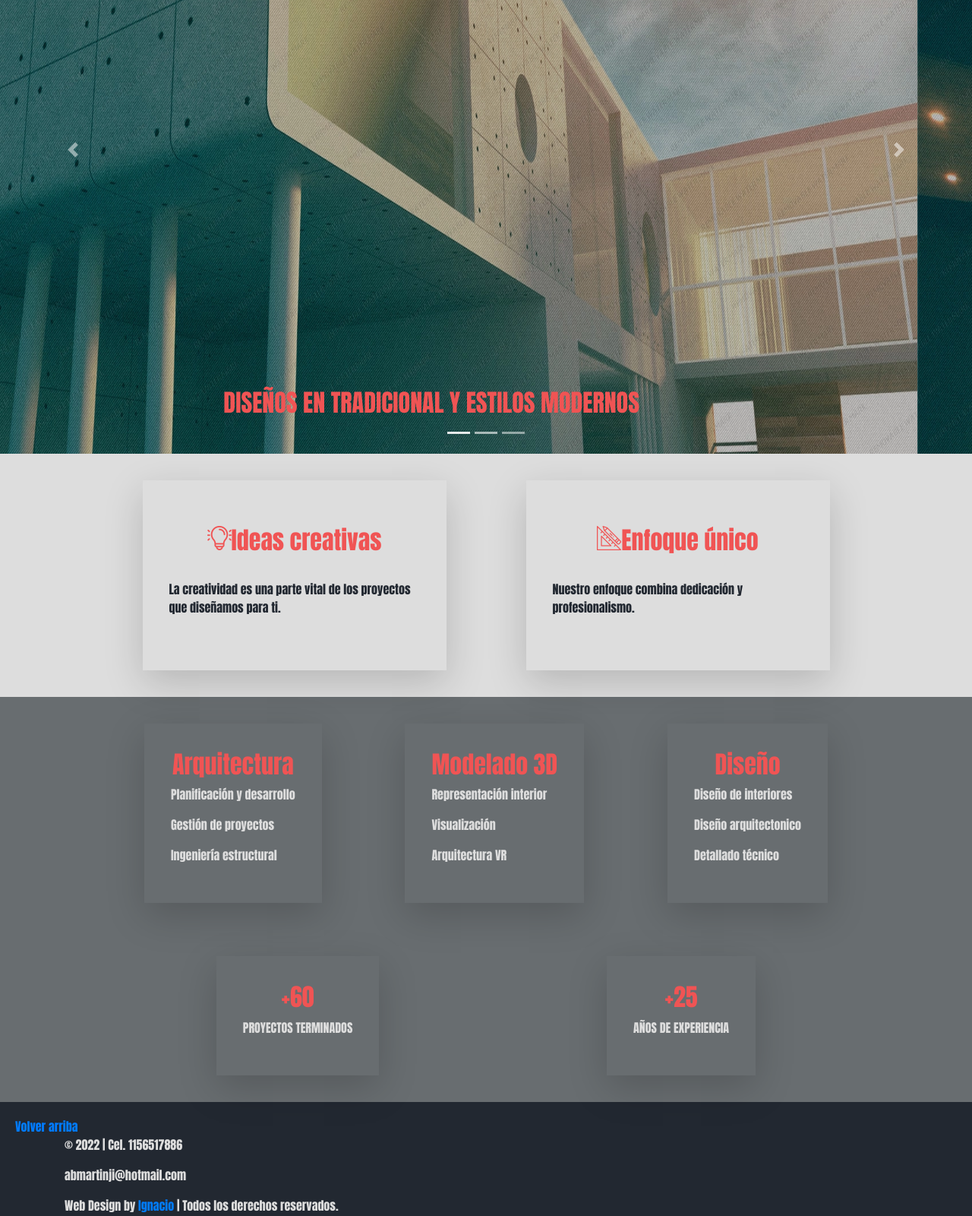
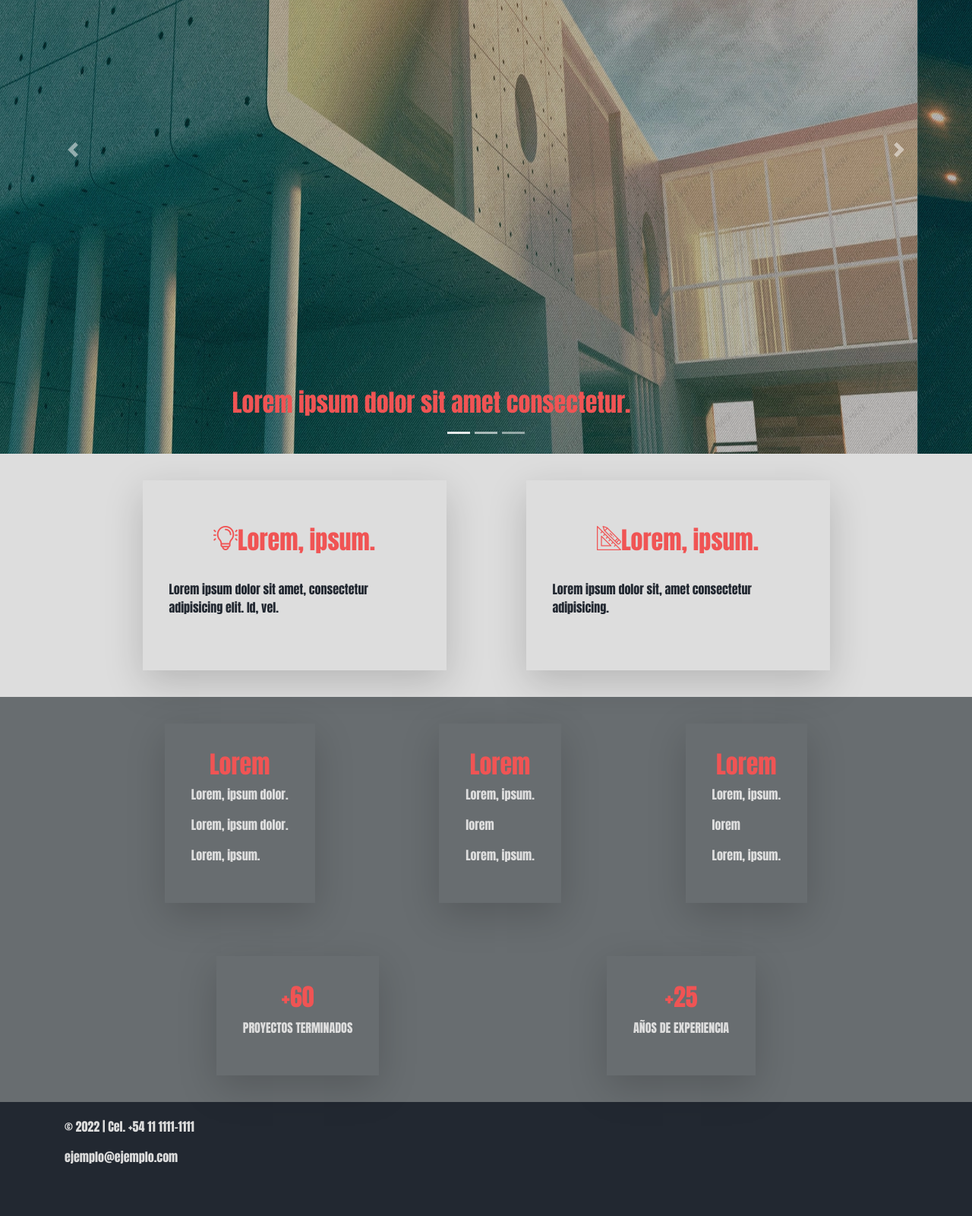
Before and after one commit to nachorosa/proyecto-aliciamartin, a plain HTML site: page index.html in a window 1280 px wide. Shown: the part 705-2305 px from the top of the page at 76% size. Drawn offline with nearby package versions, Linux system fonts and the light colour scheme.

Commit message:
profesor

```diff
--- a/index.html
+++ b/index.html
@@ -5,7 +5,7 @@
     <link rel="stylesheet" href="https://cdn.jsdelivr.net/npm/bootstrap@4.6.1/dist/css/bootstrap.min.css"
         integrity="sha384-zCbKRCUGaJDkqS1kPbPd7TveP5iyJE0EjAuZQTgFLD2ylzuqKfdKlfG/eSrtxUkn" crossorigin="anonymous">
     <link rel="stylesheet" href="styles.css">
-    <title>ALICIA BEATRIZ MARTIN - ARQUITECTA SAN MARTIN</title>
+    <title>ALICIA MARTIN - ARQUITECTA</title>
 </head>
 
 <body>
@@ -46,22 +46,20 @@
         <div class="row">
             <div class="col-xs-12 col-sm-8 col-md-8 col-lg-8">
                 <div>
-                    <h1 class="text-center">ALICIA BEATRIZ MARTIN</h1>
+                    <h1 class="text-center">ALICIA MARTIN</h1>
                 </div>
                 <div>
-                    <p>Con más de 25 años de experiencia en la combinación de tradiciones e innovaciones, Arty crea
-                        entornos para inspirar la forma en que las personas viven, aprenden, se curan, trabajan y
-                        juegan.</p>
+                    <p>Lorem, ipsum dolor sit amet consectetur adipisicing elit. Eum expedita corrupti fugiat numquam mollitia, molestias adipisci, accusamus quibusdam magnam praesentium consequuntur ab vitae velit nostrum explicabo ullam voluptatibus officia voluptates.</p>
                 </div>
             </div>
 
             <div class="col-xs-12 col-sm-4 col-md-4 col-lg-4 fotosprincipal">
 
-                <div class="esquina mostrar mostrar1">TEXTO11
+                <div class="esquina mostrar mostrar1">Lorem ipsum dolor sit amet.
                 </div>
-                <div class="esquina mostrar mostrar2">TEXTO22
+                <div class="esquina mostrar mostrar2">Lorem ipsum dolor.
                 </div>
-                <div class="esquina mostrar mostrar3">TEXTO33
+                <div class="esquina mostrar mostrar3">Lorem, ipsum.
                 </div>
             </div>
         </div>
@@ -78,19 +76,19 @@
                 <div class="carousel-item active">
                     <img src="img/index-carrusel-1.webp" alt="img1">
                     <div class="carousel-caption">
-                        <h2>DISEÑOS EN TRADICIONAL Y ESTILOS MODERNOS</h2>
+                        <h2>Lorem ipsum dolor sit amet consectetur.</h2>
                     </div>
                 </div>
                 <div class="carousel-item">
                     <img src="img/index-carrusel-2.webp" alt="img2">
                     <div class="carousel-caption">
-                        <h2>CONECTANDO PERSONAS, OBJETOS Y ESPACIOS</h2>
+                        <h2>Lorem, ipsum dolor.</h2>
                     </div>
                 </div>
                 <div class="carousel-item">
                     <img src="img/index-carrusel-3.webp" alt="img3">
                     <div class="carousel-caption">
-                        <H2>TENEMOS PASIÓN POR CREAR ALGO NUEVO</H2>
+                        <H2>Lorem ipsum dolor sit amet.</H2>
                     </div>
                 </div>
             </div>
@@ -108,22 +106,22 @@
                 <div class="shadow-lg informacion2">
                     <div class="informacion4">
                         <img src="img/idea.png" alt="">
-                        <h2>Ideas creativas</h2>
+                        <h2>Lorem, ipsum.</h2>
                     </div>
 
                     <div>
-                        <p>La creatividad es una parte vital de los proyectos que diseñamos para ti.</p>
+                        <p>Lorem ipsum dolor sit amet, consectetur adipisicing elit. Id, vel.</p>
                     </div>
                 </div>
 
                 <div class="shadow-lg informacion2">
                     <div class="informacion4">
                         <img src="img/herramientas.png" alt="">
-                        <h2>Enfoque único</h2>
+                        <h2>Lorem, ipsum.</h2>
                     </div>
 
                     <div>
-                        <P>Nuestro enfoque combina dedicación y profesionalismo.</P>
+                        <P>Lorem ipsum dolor sit, amet consectetur adipisicing.</P>
                     </div>
                 </div>
         </div>
@@ -132,24 +130,24 @@
     <section class="indexfinal">
             <div class="informacion ">
                 <div class="shadow-lg informacion3">
-                    <h2>Arquitectura</h2>
-                    <p>Planificación y desarrollo</p>
-                    <p>Gestión de proyectos</p>
-                    <p>Ingeniería estructural</p>
+                    <h2>Lorem</h2>
+                    <p>Lorem, ipsum dolor.</p>
+                    <p>Lorem, ipsum dolor.</p>
+                    <p>Lorem, ipsum.</p>
                 </div>
 
                 <div class="shadow-lg informacion3">
-                    <h2>Modelado 3D</h2>
-                    <p>Representación interior</p>
-                    <p>Visualización</p>
-                    <p>Arquitectura VR</p>
+                    <h2>Lorem</h2>
+                    <p>Lorem, ipsum.</p>
+                    <p>lorem</p>
+                    <p>Lorem, ipsum.</p>
                 </div>
 
                 <div class="shadow-lg informacion3">
-                    <h2>Diseño</h2>
-                    <p>Diseño de interiores</p>
-                    <p>Diseño arquitectonico</p>
-                    <p>Detallado técnico</p>
+                    <h2>Lorem</h2>
+                    <p>Lorem, ipsum.</p>
+                    <p>lorem</p>
+                    <p>Lorem, ipsum.</p>
                 </div>
             </div>
 
@@ -167,13 +165,12 @@
     </section>
 
     <footer>
-
-        <a title="Volver arriba" rel="nofollow" href="#" class="generate-back-to-top" style="opacity: 1; visibility: visible;" data-scroll-speed="400" data-start-scroll="300"> <span class="screen-reader-text">Volver arriba</span> </a>
+        <!-- <a title="Volver arriba" rel="nofollow" href="#" class="generate-back-to-top" style="opacity: 1; visibility: visible;" data-scroll-speed="400" data-start-scroll="300"> <span class="screen-reader-text">Volver arriba</span> </a> -->
 
         <div class="container">
-            <p>© 2022 | Cel. 1156517886</p>
-            <p>abmartinji@hotmail.com</p>
-            <p>Web Design by <a href="https://web.whatsapp.com/send?phone=5491153360216&text=%C2%A1Hola!">Ignacio</a> | Todos los derechos reservados.</p>
+            <p>© 2022 | Cel. +54 11 1111-1111</p>
+            <p>ejemplo@ejemplo.com</p>
+            <!-- <p>Web Design by <a href="https://web.whatsapp.com/send?phone=5491153360216&text=%C2%A1Hola!">Ignacio</a> | Todos los derechos reservados.</p> -->
         </div>
     </footer>
 
```
Also changed, not shown: pages/contacto.html (+7 -8 lines), pages/gracias.html (+12 -4 lines), pages/nosotros.html (+12 -17 lines), pages/proyectos.html (+6 -4 lines), pages/proyectos/ejemplo1.html (+6 -7 lines).
